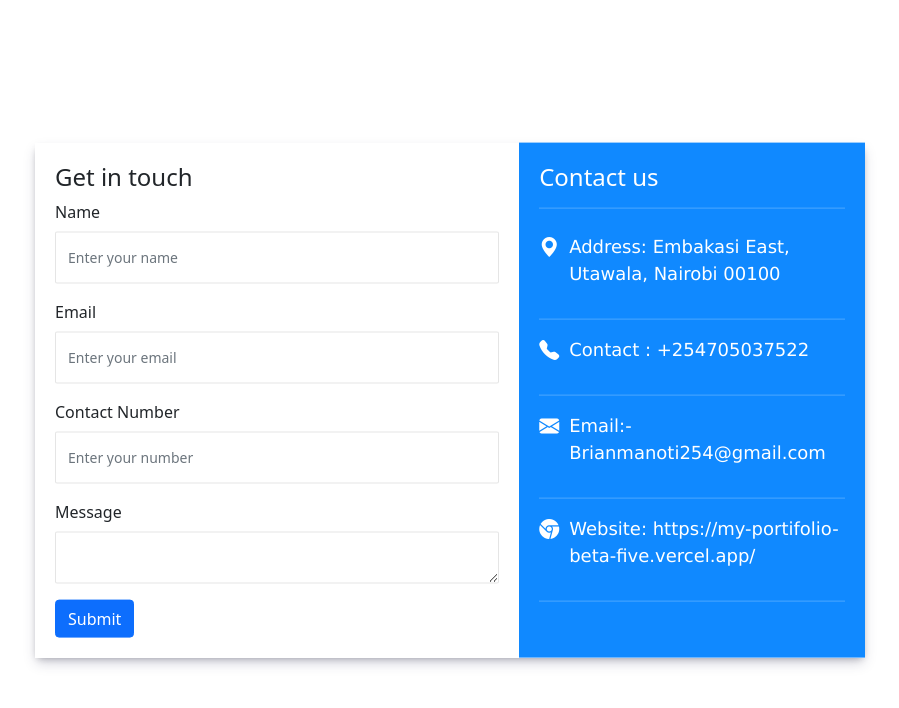
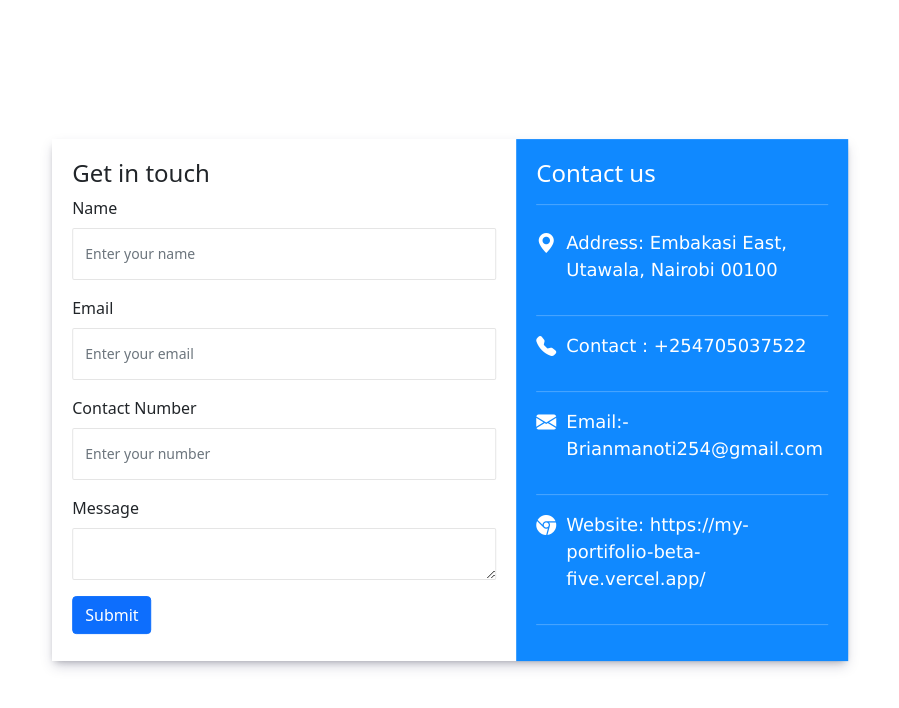
Before and after one commit to brianmanoti/My-portifolio, a plain HTML site: page Contact.html in a window 1280 px wide. Shown: the whole page, without its empty margins (190-1089 px from the left). Drawn offline with nearby package versions, Linux system fonts and the light colour scheme.

Commit message:
Fixed Responsiveness

```diff
--- a/styles/contacts.css
+++ b/styles/contacts.css
@@ -8,8 +8,8 @@
 
 
 .container{
-    width: 70%;
-    padding: 45px;
+    width: 67%;
+    padding: 43px;
     border-radius: 0;
     position: absolute;
     left: 50%;
```
Also changed, not shown: index.html (+1 -1 lines).
